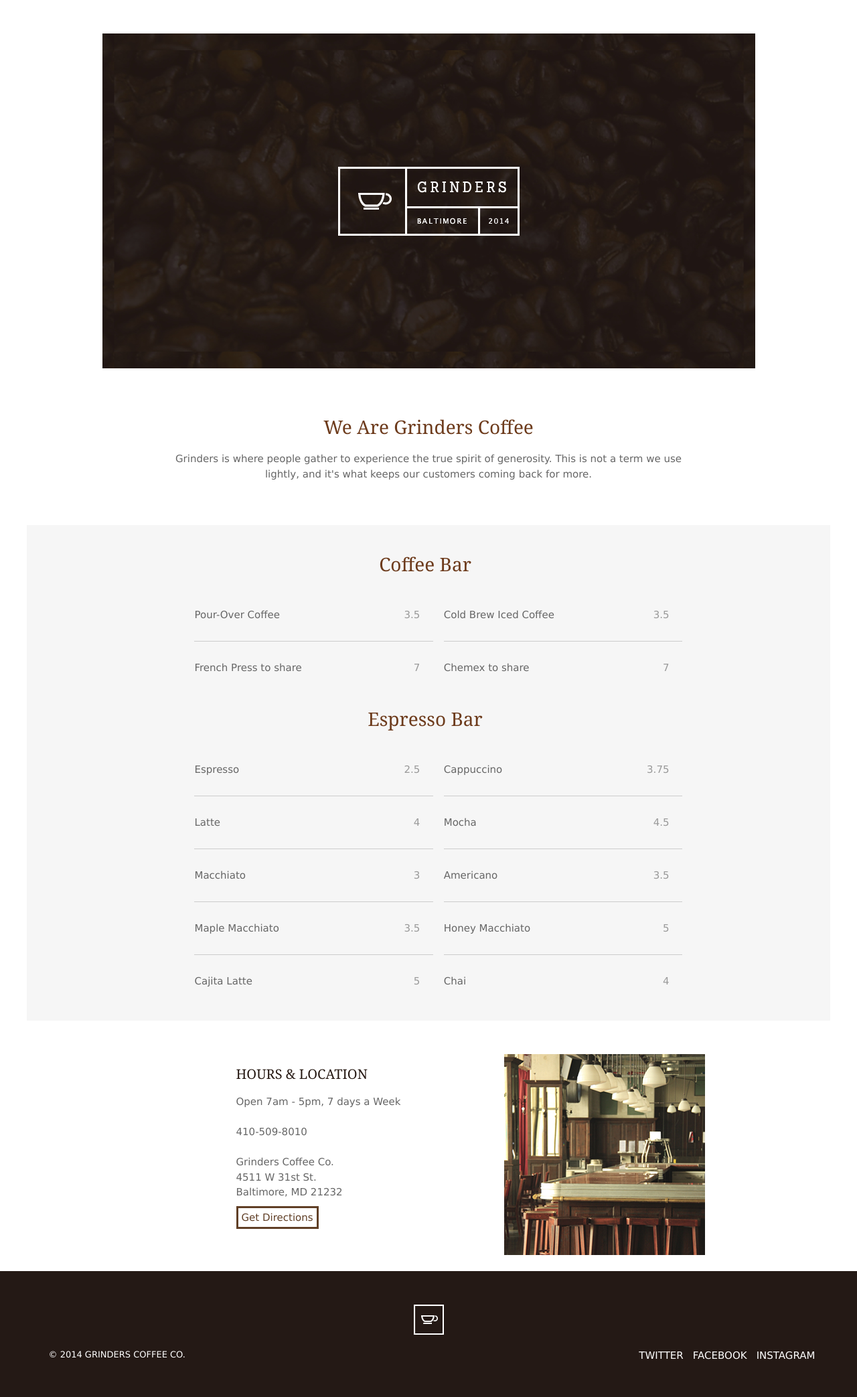
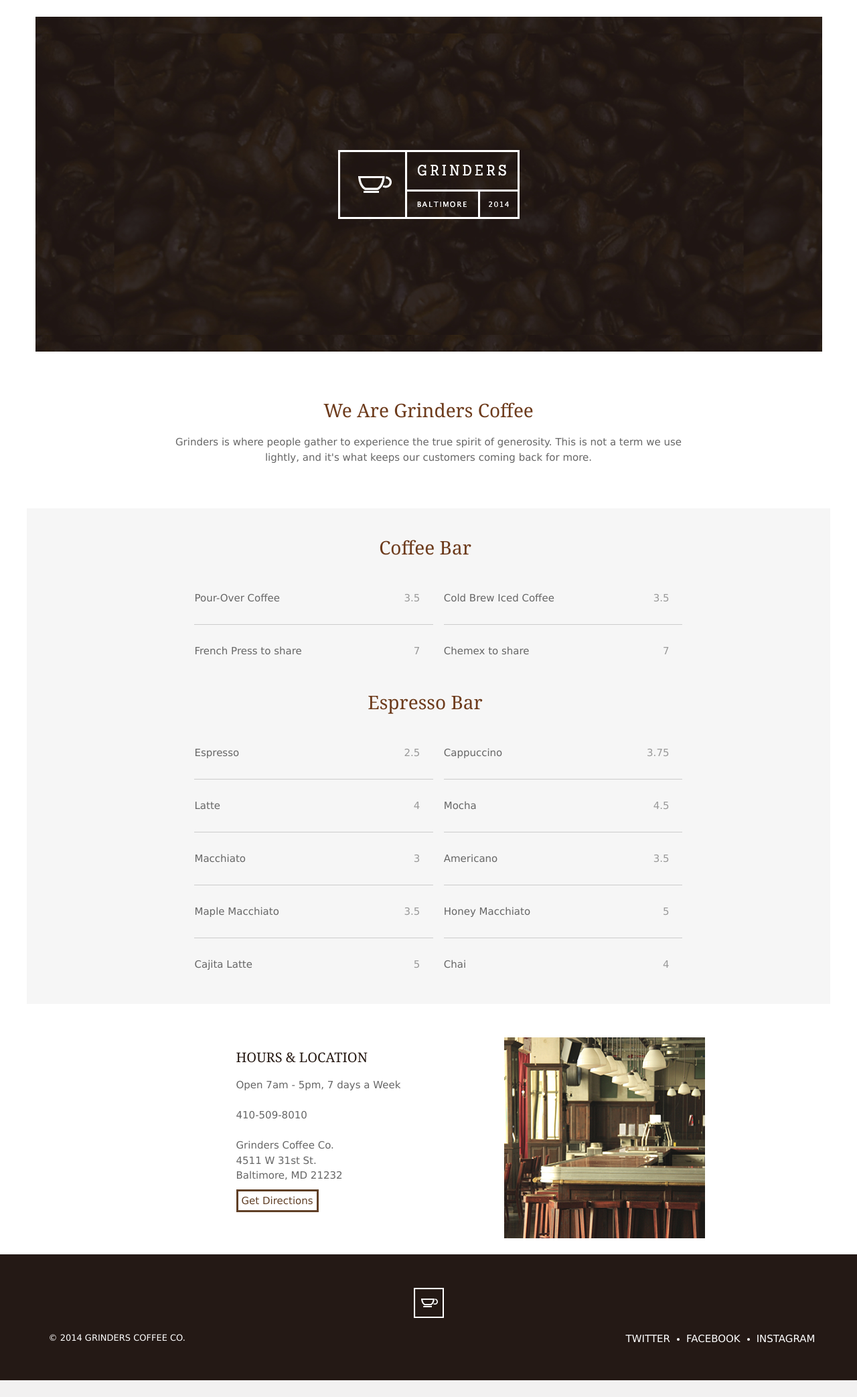
Before and after one commit to vepeters/FEWD-2014-Fall, a PHP site: page / in a window 1280 px wide. Shown: the whole page at 67% size. After the commit the page ends 2061 px from the top, so only its background shows below. Run offline with PHP 8.4, Linux system fonts and the light colour scheme.

Commit message:
omg it totally werks

```diff
--- a/Projects/05-Coffee/css/stylesheet.css
+++ b/Projects/05-Coffee/css/stylesheet.css
@@ -6,7 +6,7 @@
 	background: url(../images/beans.jpg) repeat center;
 	color: #fff;
 	height: 500px;
-	margin-top: 50px;
+	margin-top: 25px;
 	margin-bottom: 50px;
 	position: relative;
 }
@@ -185,6 +185,23 @@ footer a {
 		display: inline-block;
 		list-style: none;
 		margin: 0 5px;
+		float: left;
+}
+
+.footer_list_item:before {
+	content: '';
+	background: #fff;
+	display: block;
+	float: left;
+	margin: 10px 10px 0px 0px;
+	border-radius: 100%;
+	height: 4px;
+	width: 4px;
+}
+
+.footer_list_item_first:before {
+	display: none;
+
 }
 
 
@@ -252,4 +269,8 @@ footer a {
 
 		margin-bottom: -10%;
 
+	.footer_icon {
+		margin-bottom: -20%;
+	}
+
 }
--- a/Projects/05-Coffee/index.html
+++ b/Projects/05-Coffee/index.html
@@ -15,7 +15,7 @@
 
 
 		<header class="row logo_row">
-			<div class="mobile-full tablet-full desktop-full max-10 max-push-1 logo_area">
+			<div class="mobile-full tablet-full desktop-full max-full logo_area">
 				<h1 class="logo">Grinders Coffee Co.</h1>
 			</div>
 		</header>
@@ -106,7 +106,7 @@
 
 				<div class="mobile-full tablet-half desktop-4 right">
 					<ul class="footer_list">
-						<li class="footer_list_item">
+						<li class="footer_list_item footer_list_item_first">
 							<a href="#">Twitter</a>
 						</li>
 						<li class="footer_list_item">
```
